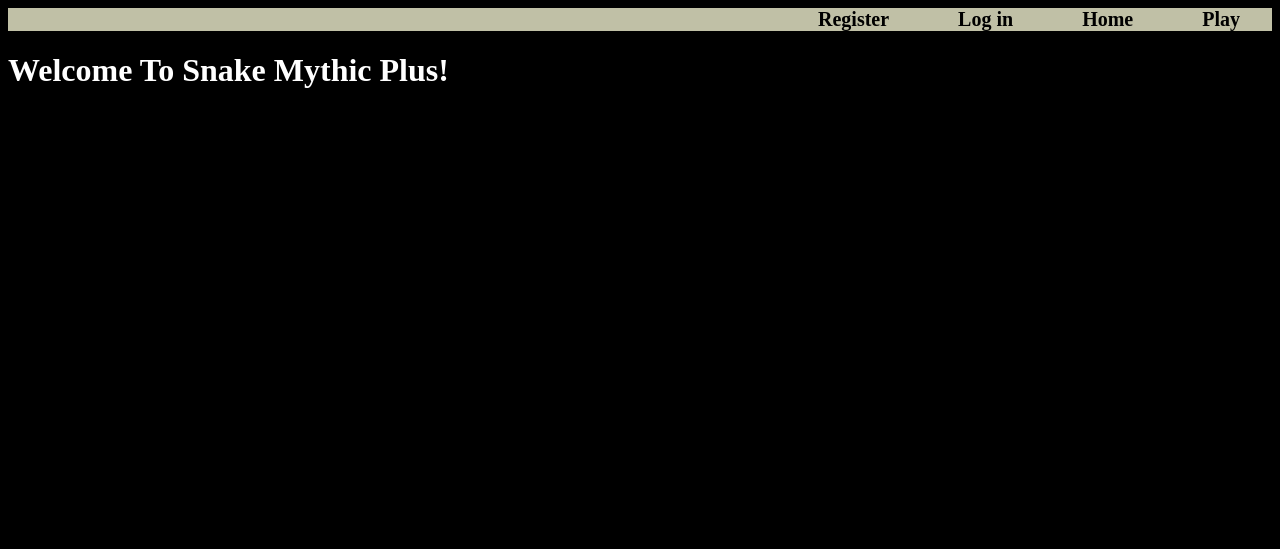
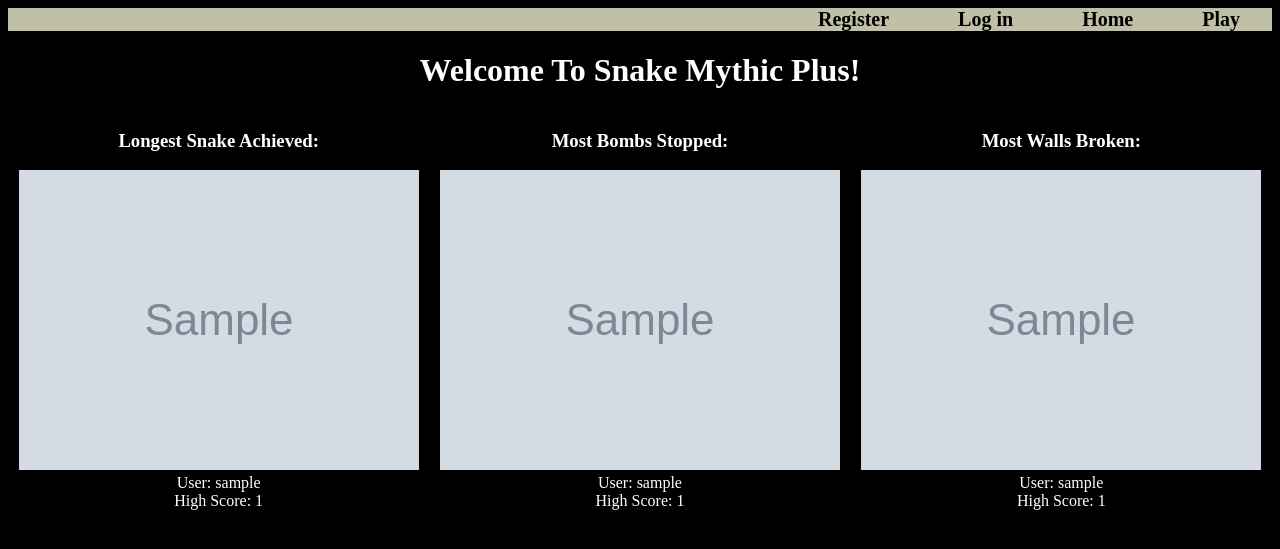
Before and after one commit to Remiokas/MythicSnakePlus, a Django app: template snake/templates/home.html in a window 1280 px wide. Shown: the top 549 px of the page. Run offline with Django 4.2, Linux system fonts and the light colour scheme; the template is opened without the code that fills it: most values are stand-ins (such as "Sample title", 1, 10 or a date in 2020); grey boxes marked "Sample" are stand-in pictures.

Commit message:
Added High Scores, template adjustments

```diff
--- a/snake/static/css/main.css
+++ b/snake/static/css/main.css
@@ -66,3 +66,16 @@ ul {
 li div{
     display: inline-block;
 }
+
+.high-scores {
+    display: flex;
+    justify-content: space-around;
+}
+
+.scores {
+    text-align: center;
+}
+
+h1 {
+    text-align: center;
+}
--- a/snake/templates/home.html
+++ b/snake/templates/home.html
@@ -6,4 +6,24 @@
 <h2>{{message}}</h2>
 {% endfor %}
 {% endif %}
+<div class="high-scores">
+    <div class="scores">
+        <h3>Longest Snake Achieved:</h3>
+        <img class="rounded-circle account-img" src="{{snake.user.avatar.url}}" alt="avatar picture"><br>
+        User: {{snake.user.username}}<br>
+        High Score: {{snake.snake_length}}
+    </div>
+    <div class="scores">
+        <h3>Most Bombs Stopped:</h3>
+        <img class="rounded-circle account-img" src="{{bombs.user.avatar.url}}" alt="avatar picture"><br>
+        User: {{bombs.user.username}}<br>
+        High Score: {{bombs.snake_length}}
+    </div>
+    <div class="scores">
+        <h3>Most Walls Broken:</h3>
+        <img class="rounded-circle account-img" src="{{walls.user.avatar.url}}" alt="avatar picture"><br>
+        User: {{walls.user.username}}<br>
+        High Score: {{walls.snake_length}}
+    </div>
+</div>
 {% endblock %}
--- a/snake/templates/profile.html
+++ b/snake/templates/profile.html
@@ -2,8 +2,7 @@
 {% load static %}
 {% load crispy_forms_tags %}
 {% block content %}
-{{user.username}}<br>
-{{user.email}}<br>
+<h2>Username: {{user.username}}</h2><br>
+<h2>About User: {{user.bio}}</h2><br>
 <img class="rounded-circle account-img" src="{{user.avatar.url}}" alt="avatar picture"><br>
-{{user.bio}}
 {% endblock %}
```
Also changed, not shown: snake/views.py (+8 -0 lines), db.sqlite3.
